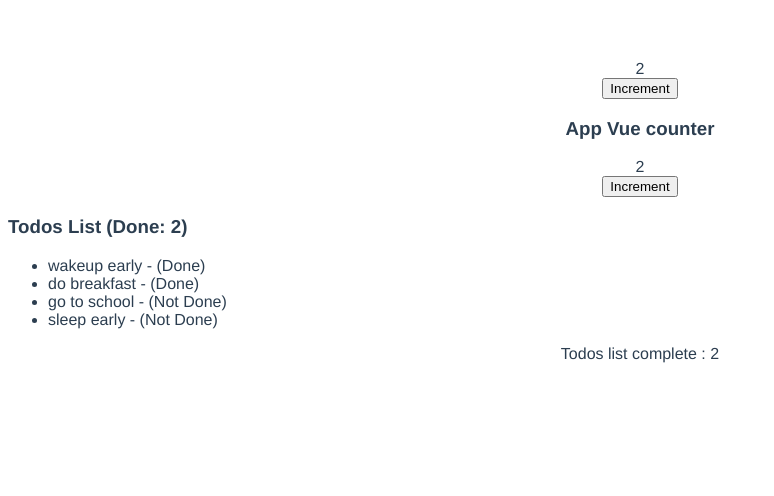
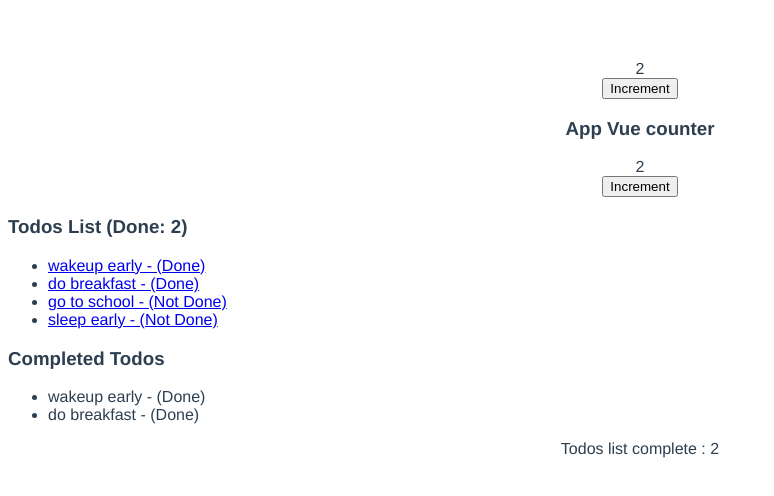
Before and after one commit to leelanarasimha/vue3-course, a Vue app in the folder vue-vuexcourse/: page / in a window 1280 px wide. Shown: the top 496 px of the page, without its empty margins (0-774 px from the left). Built offline with nearby package versions, Linux system fonts and the light colour scheme.

Commit message:
Calling getters inside another getter methods

```diff
--- a/vue-vuexcourse/src/components/TodosList.vue
+++ b/vue-vuexcourse/src/components/TodosList.vue
@@ -3,6 +3,24 @@
         <h3>Todos List (Done: {{ doneListCount }})</h3>
         <ul>
             <li v-for="todo in todosList" :key="todo.id">
+                <a href="#" @click.prevent="onTodoSelected(todo.id)">
+                    {{ todo.text }} - ({{
+                        todo.done ? 'Done' : 'Not Done'
+                    }})</a
+                >
+            </li>
+        </ul>
+
+        <div v-if="todo">
+            <h3>Selected Todo</h3>
+            <div>Id: {{ todo.id }}</div>
+            <div>Text: {{ todo.text }}</div>
+            <div>Done: {{ todo.done }}</div>
+        </div>
+
+        <h3>Completed Todos</h3>
+        <ul>
+            <li v-for="todo in doneTodos" :key="todo.id">
                 {{ todo.text }} - ({{ todo.done ? 'Done' : 'Not Done' }})
             </li>
         </ul>
@@ -11,7 +29,9 @@
 <script>
 export default {
     data() {
-        return {};
+        return {
+            selectedId: 0,
+        };
     },
     computed: {
         todosList() {
@@ -20,7 +40,17 @@
         doneListCount() {
             return this.$store.getters.doneTodosListCount;
         },
+        doneTodos() {
+            return this.$store.getters.doneTodos;
+        },
+        todo() {
+            return this.$store.getters.getTodoById(this.selectedId);
+        },
     },
-    methods: {},
+    methods: {
+        onTodoSelected(id) {
+            this.selectedId = id;
+        },
+    },
 };
 </script>
--- a/vue-vuexcourse/src/main.js
+++ b/vue-vuexcourse/src/main.js
@@ -15,8 +15,14 @@
         };
     },
     getters: {
-        doneTodosListCount(state) {
-            return state.todos.filter((todo) => todo.done).length;
+        getTodoById: (state) => (id) => {
+            return state.todos.find((todo) => todo.id === id);
+        },
+        doneTodos(state) {
+            return state.todos.filter((todo) => todo.done);
+        },
+        doneTodosListCount(state, getters) {
+            return getters.doneTodos.length;
         },
     },
     mutations: {
```
